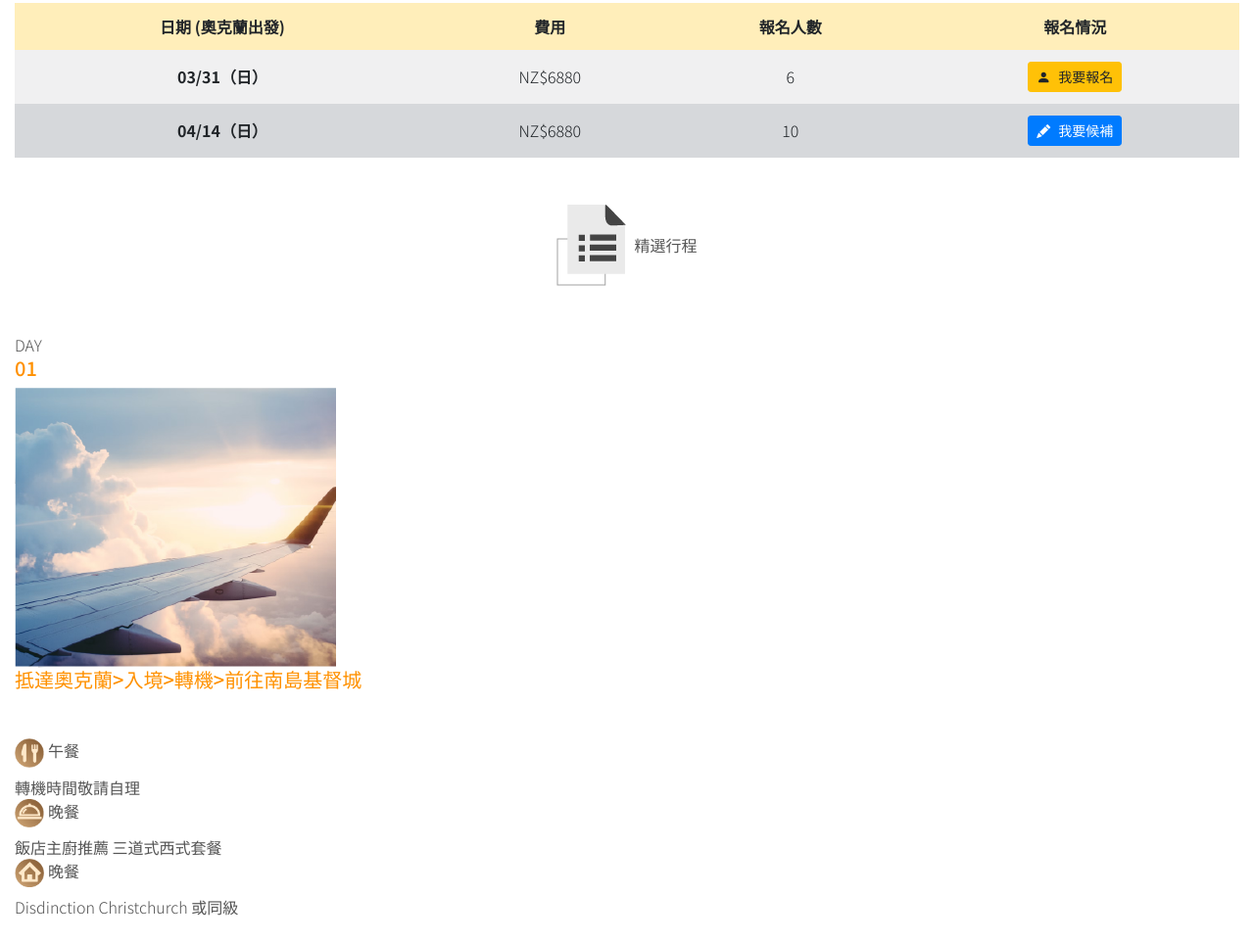
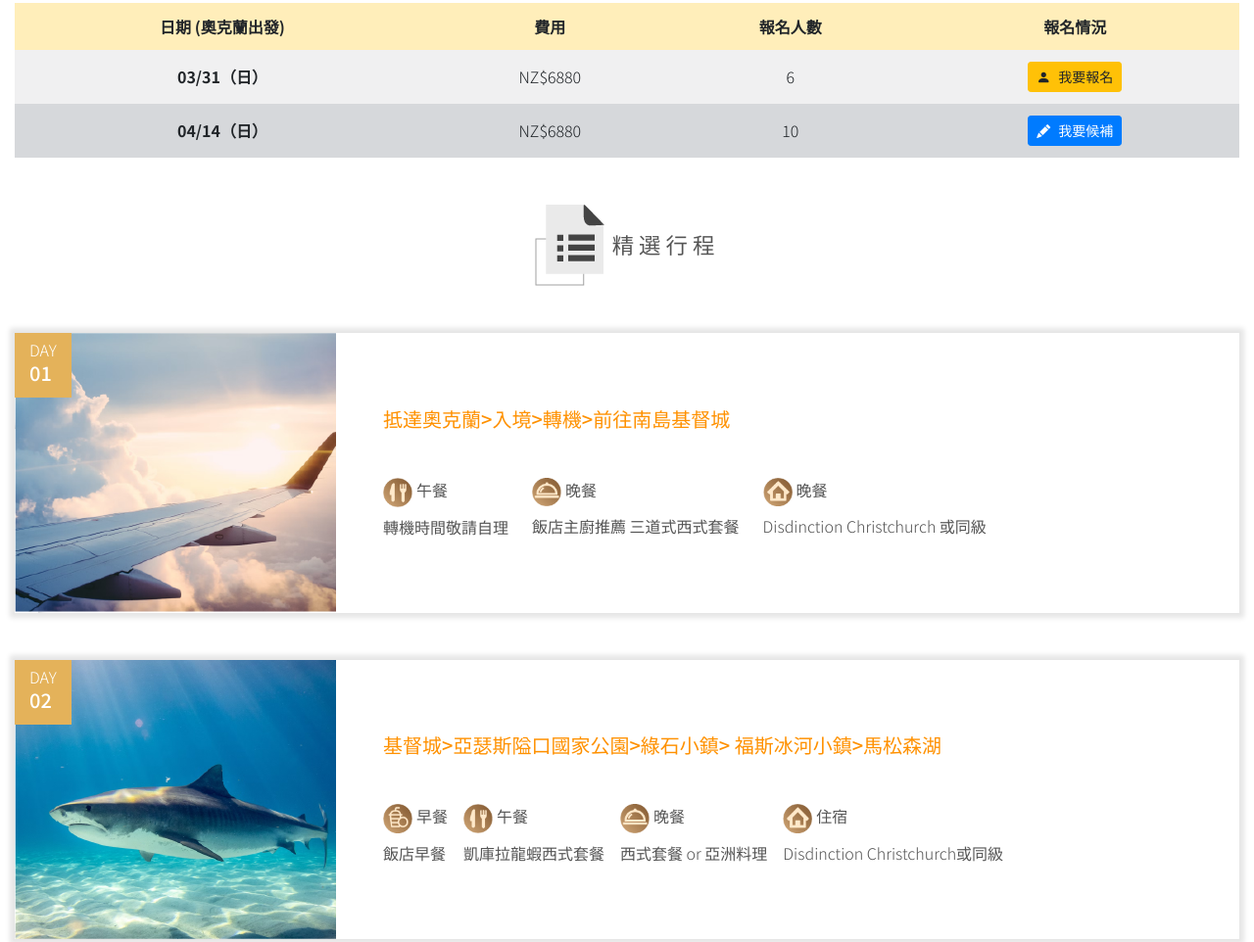
Before and after one commit to Hong-liyen/loyo, a plain HTML site: page index.html in a window 1280 px wide. Shown: the part 1529-2491 px from the top of the page at 98% size. Drawn offline with nearby package versions, Linux system fonts and the light colour scheme.

Commit message:
Add files via upload

```diff
--- a/css/styles.css
+++ b/css/styles.css
@@ -121,6 +121,10 @@ a,a:hover, button:hover{
 .editor ul{
   padding-left: 30px;
 }
+.small_title{
+  font-size: 1.4em;
+  letter-spacing: 5px;
+}
 /*banner*/
 .banner .swiper-slide a {
   display: block;
@@ -1247,6 +1251,23 @@ a,a:hover, button:hover{
   font-weight: 450;
 }
 /* //info */
+/* route */
+.route{
+  position: relative;
+  box-shadow: 0px 0px 5px 5px #e6e6e6;
+}
+.route .tag{
+  position: absolute;
+  top: 0;
+  left: 0;
+  color: #fff;
+  background-color: #e4b25a;
+  padding: 5px 15px;
+}
+.route .tag h5{
+  color: #fff;
+}
+/* //route */
 /*goTop*/
 .goTop {
   position: fixed;
@@ -2069,27 +2090,16 @@ footer.footer li span:first-child:after{
     opacity: 1;
   }
   /*//news*/
-  /* og */
-  .index_og {
-    padding-top: 280px;
-    background: url(../images/og_bg1.png) left bottom / 200px no-repeat,
-    url(../images/og_bg2.png) right center / 200px no-repeat,
-    url(../images/og_bg3.png) right bottom / 200px no-repeat,
-    url(../images/og_bg4.png) left center / 150px no-repeat,
-    url(../images/og_bg5.png) right top / 280px no-repeat,
-    url(../images/og_bg6.png) left top / 300px no-repeat;
-  }
-  .index_og .title{
-    color: #ff7272;
-    font-size: 22px;
-    font-weight: 500;
-    letter-spacing: 5px;
-  }
-  .index_og .contain, .about_us .contain{
-    max-width: 1024px;
-    margin: 0 auto;
-  }
-  /* //og */
+  /* route */
+  .route{
+    display: flex;
+    align-items: center;
+  }
+  .route .info{
+    display: flex;
+    justify-content: space-between;
+  }
+  /* //route */
   /* about */
   .about_list{
     padding: 10px;
@@ -3547,6 +3557,14 @@ footer.footer li span:first-child:after{
     transform: translateX(5px);
   }
   /*//footer*/
+  /* route */
+  .route{
+    padding: 20px;
+  }
+  .route .info > div{
+    margin-bottom: 20px;
+  }
+  /* //route */
   .lang {
     margin-right: 60px;
   }
```
